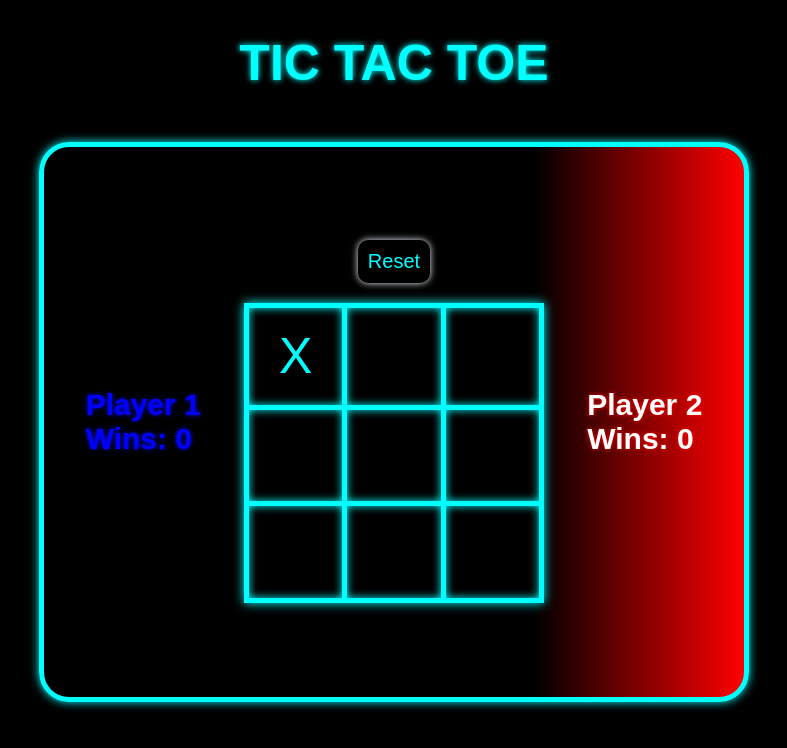
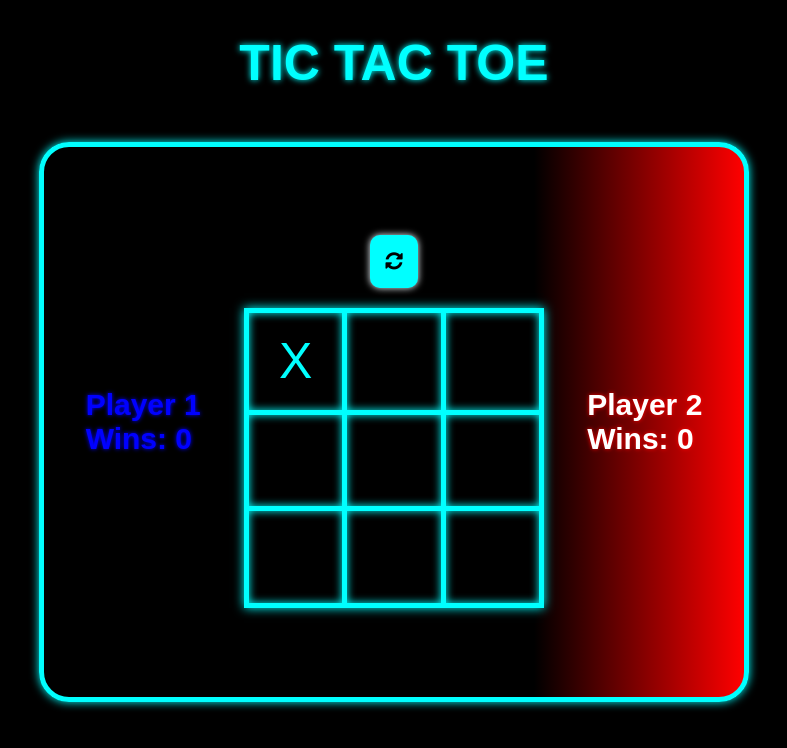
Before and after one commit to SLokesh1810/PRODIGY_WD_3, a plain HTML site: page index.html in a window 1280 px wide. Both pictures are taken after a click on the element 541 px from the left and 354 px from the top of the page. Shown: the whole page, without its empty margins (246-1033 px from the left). Drawn offline with Linux system fonts and the light colour scheme.

Commit message:
Added reset button

```diff
--- a/index.html
+++ b/index.html
@@ -4,6 +4,7 @@
     <meta charset="UTF-8">
     <meta name="viewport" content="width=device-width, initial-scale=1.0">
     <title>Tic-Tac-Toe</title>
+    <link rel="stylesheet" href="https://cdnjs.cloudflare.com/ajax/libs/font-awesome/4.7.0/css/font-awesome.min.css">
     <style>
         body{
             background-color: black;
@@ -55,10 +56,10 @@
 
         .resetBtn{
             margin-bottom: 20px;
-            padding: 10px;
+            padding: 15px;
             font-size: 20px;
-            background-color: black;
-            color: aqua;
+            background-color: aqua;
+            color: black;
             box-shadow: 0 0 7px aliceblue;
             border-radius: 10px;
             border: none;
@@ -104,7 +105,7 @@
             Wins: <span id="p1Wins">0</span>
         </div>
         <div class="gameBoard">
-            <div class="reset"><button class="resetBtn" onclick="reset()">Reset</button></div>
+            <div class="reset"><button class="resetBtn" onclick="reset()"><i class="fa fa-refresh"></i></button></div>
             <table>
                 <tr>
                     <td id="b1" onclick="boxSelect(1)"></td>
@@ -197,6 +198,10 @@
                     }
                 }
                 selected.push(num);
+                if (selected.length === 9){
+                    alert(`Its a draw`);
+                    reset();
+                }
             }
         }
     </script>
```
